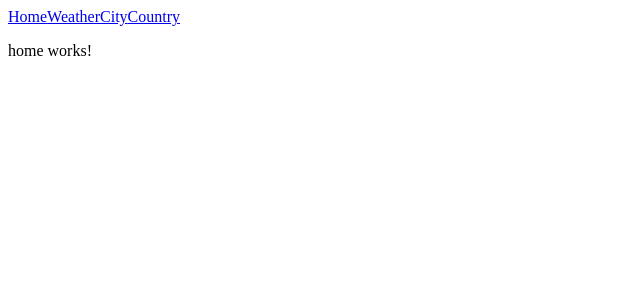
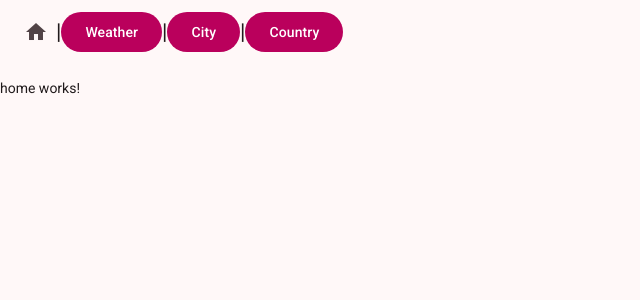
Before and after one commit to Mohith1/COMP584_Client_Mohith, an Angular app: page / in a window 1280 px wide. Shown: the top 300 px of the page, without its empty margins (0-640 px from the left). Built offline with nearby package versions, Linux system fonts and the light colour scheme.

Commit message:
Beautification using Angular Materials

```diff
--- a/package.json
+++ b/package.json
@@ -22,10 +22,12 @@
   },
   "private": true,
   "dependencies": {
+    "@angular/cdk": "^20.2.4",
     "@angular/common": "^20.2.0",
     "@angular/compiler": "^20.2.0",
     "@angular/core": "^20.2.0",
     "@angular/forms": "^20.2.0",
+    "@angular/material": "^20.2.4",
     "@angular/platform-browser": "^20.2.0",
     "@angular/router": "^20.2.0",
     "rxjs": "~7.8.0",
--- a/src/app/nav-bar/nav-bar.html
+++ b/src/app/nav-bar/nav-bar.html
@@ -1,4 +1,12 @@
-<a [routerLink]="['/']">Home</a>
-<a [routerLink]="['/weather']">Weather</a>
-<a [routerLink]="['/city']">City</a>
-<a [routerLink]="['/country']">Country</a>
+<header>
+    <mat-toolbar color="primary">
+
+        <button mat-icon-button [routerLink]="['/']">
+            <mat-icon>home</mat-icon>
+        </button> |
+        <a mat-flat-button color="primary" [routerLink]="['/weather']">Weather</a> |
+        <a mat-flat-button color="primary" [routerLink]="['/city']">City</a> |
+        <a mat-flat-button color="primary" [routerLink]="['/country']">Country</a>
+
+    </mat-toolbar>
+</header>
--- a/src/index.html
+++ b/src/index.html
@@ -6,6 +6,8 @@
   <base href="/">
   <meta name="viewport" content="width=device-width, initial-scale=1">
   <link rel="icon" type="image/x-icon" href="favicon.ico">
+  <link href="https://fonts.googleapis.com/css2?family=Roboto:wght@300;400;500&display=swap" rel="stylesheet">
+  <link href="https://fonts.googleapis.com/icon?family=Material+Icons" rel="stylesheet">
 </head>
 <body>
   <app-root></app-root>
--- a/src/styles.scss
+++ b/src/styles.scss
@@ -1 +1,39 @@
+
+// Include theming for Angular Material with `mat.theme()`.
+// This Sass mixin will define CSS variables that are used for styling Angular Material
+// components according to the Material 3 design spec.
+// Learn more about theming and how to use it for your application's
+// custom components at https://material.angular.dev/guide/theming
+@use '@angular/material' as mat;
+
+html {
+  @include mat.theme((
+    color: (
+      primary: mat.$rose-palette,
+      tertiary: mat.$red-palette,
+    ),
+    typography: Roboto,
+    density: 0,
+  ));
+}
+
+body {
+  // Default the application to a light color theme. This can be changed to
+  // `dark` to enable the dark color theme, or to `light dark` to defer to the
+  // user's system settings.
+  color-scheme: light;
+
+  // Set a default background, font and text colors for the application using
+  // Angular Material's system-level CSS variables. Learn more about these
+  // variables at https://material.angular.dev/guide/system-variables
+  background-color: var(--mat-sys-surface);
+  color: var(--mat-sys-on-surface);
+  font: var(--mat-sys-body-medium);
+
+  // Reset the user agent margin.
+  margin: 0;
+}
 /* You can add global styles to this file, and also import other style files */
+
+html, body { height: 100%; }
+body { margin: 0; font-family: Roboto, "Helvetica Neue", sans-serif; }
```
Also changed, not shown: src/app/nav-bar/nav-bar.ts (+9 -1 lines), 1 other file (tests, documents, lock files or other folders).
